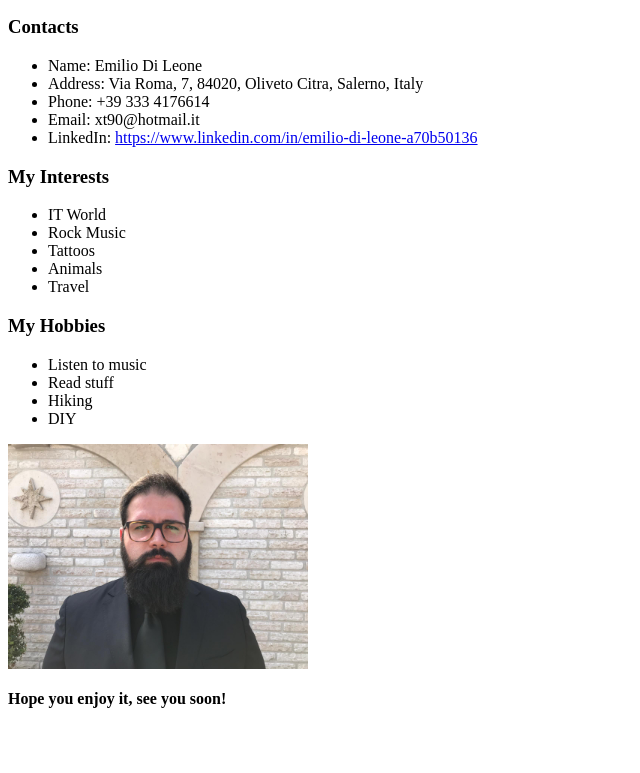
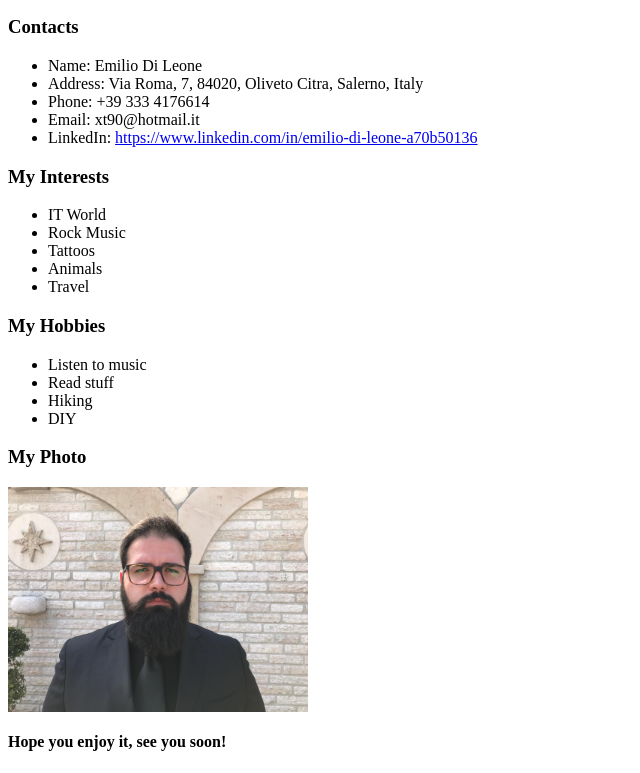
Before and after one commit to EmilioDiLeone/IgnitePersonalWebsite, a plain HTML site: page index.html in a window 1280 px wide. Shown: the part 91-864 px from the top of the page, without its empty margins (0-640 px from the left). Before the commit the page ends 820 px from the top, so only its background shows below. Drawn offline with Linux system fonts and the light colour scheme.

Commit message:
DONE-add h3 header to my photo

```diff
--- a/index.html
+++ b/index.html
@@ -47,7 +47,7 @@
     </div>
 
     <div>
-
+        <h3>My Photo</h3>
         <img src="Photo.JPG" width=300 alt="Emilio Profile pic" />
     </div>
 
```
